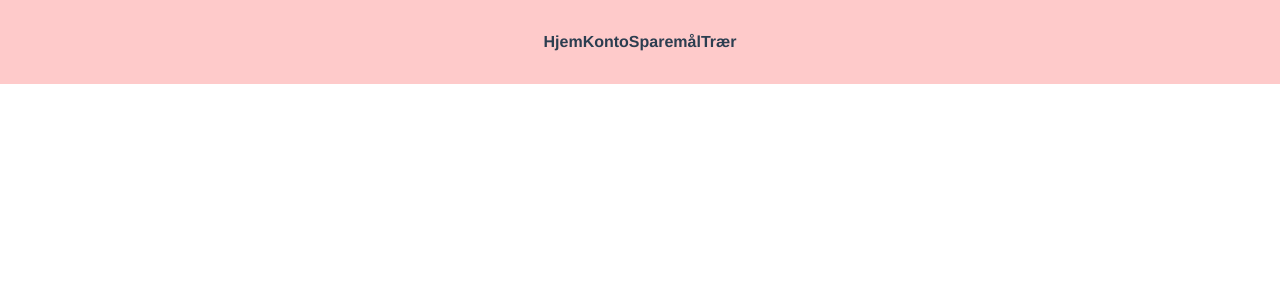
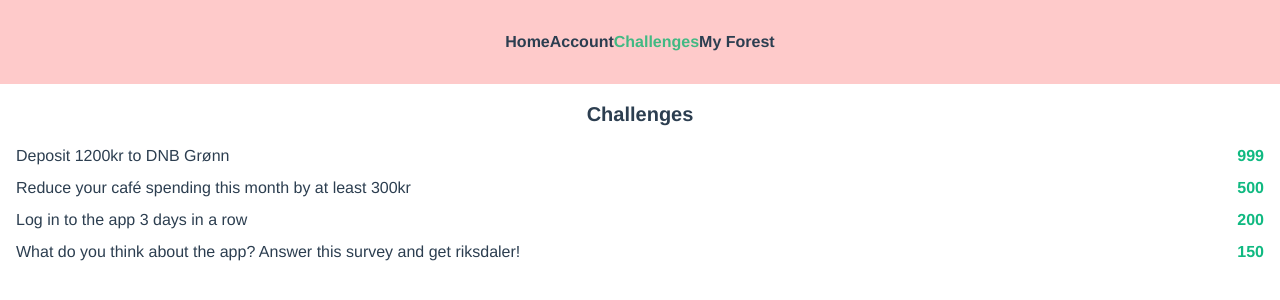
Before and after one commit to AndreasWintherMoen/trunktotree2, a Vue app in the folder client/: page /challenges in a window 1280 px wide. Shown: the top 300 px of the page. Built offline with nearby package versions, Linux system fonts and the light colour scheme.

Commit message:
Add challenges view

```diff
--- a/client/src/App.vue
+++ b/client/src/App.vue
@@ -1,10 +1,10 @@
 <template>
   <div>
     <div id="nav" class="bg-red-200">
-      <router-link to="/">Hjem</router-link>
-      <router-link to="/konto">Konto</router-link>
-      <router-link to="/sparemal">Sparemål</router-link>
-      <router-link to="/traer">Trær</router-link>
+      <router-link to="/">Home</router-link>
+      <router-link to="/account">Account</router-link>
+      <router-link to="/challenges">Challenges</router-link>
+      <router-link to="/forest">My Forest</router-link>
     </div>
     <router-view />
   </div>
--- /dev/null
+++ b/client/src/components/atoms/Challenge.vue
@@ -0,0 +1,14 @@
+<template>
+  <div class="flex justify-between">
+    <p class="mr-8 mb-2 text-left">{{ challenge.text }}</p>
+    <p class="font-bold text-green-500">{{ challenge.reward }}</p>
+  </div>
+</template>
+
+<script>
+export default {
+  props: ["challenge"],
+};
+</script>
+
+<style></style>
--- /dev/null
+++ b/client/src/components/pages/Challenges.vue
@@ -0,0 +1,45 @@
+<template>
+  <div class="p-4">
+    <h2 class="font-bold text-xl pb-4">Challenges</h2>
+    <challenge
+      :challenge="challenge"
+      v-for="(challenge, i) in challenges"
+      :key="i"
+    />
+  </div>
+</template>
+
+<script>
+import Challenge from "../atoms/Challenge.vue";
+
+export default {
+  components: {
+    Challenge,
+  },
+
+  data() {
+    return {
+      challenges: [
+        {
+          text: "Deposit 1200kr to DNB Grønn",
+          reward: 999,
+        },
+        {
+          text: "Reduce your café spending this month by at least 300kr",
+          reward: 500,
+        },
+        {
+          text: "Log in to the app 3 days in a row",
+          reward: 200,
+        },
+        {
+          text: "What do you think about the app? Answer this survey and get riksdaler!",
+          reward: 150,
+        },
+      ],
+    };
+  },
+};
+</script>
+
+<style></style>
--- a/client/src/router/index.js
+++ b/client/src/router/index.js
@@ -5,6 +5,11 @@ const routes = [
     path: "/",
     name: "Home",
     component: () => import("../components/pages/Dashboard.vue"),
+  },
+  {
+    path: "/challenges",
+    name: "Challenges",
+    component: () => import("../components/pages/Challenges.vue"),
   },
 ];
 
```
Also changed, not shown: 1 other file (tests, documents, lock files or other folders).
